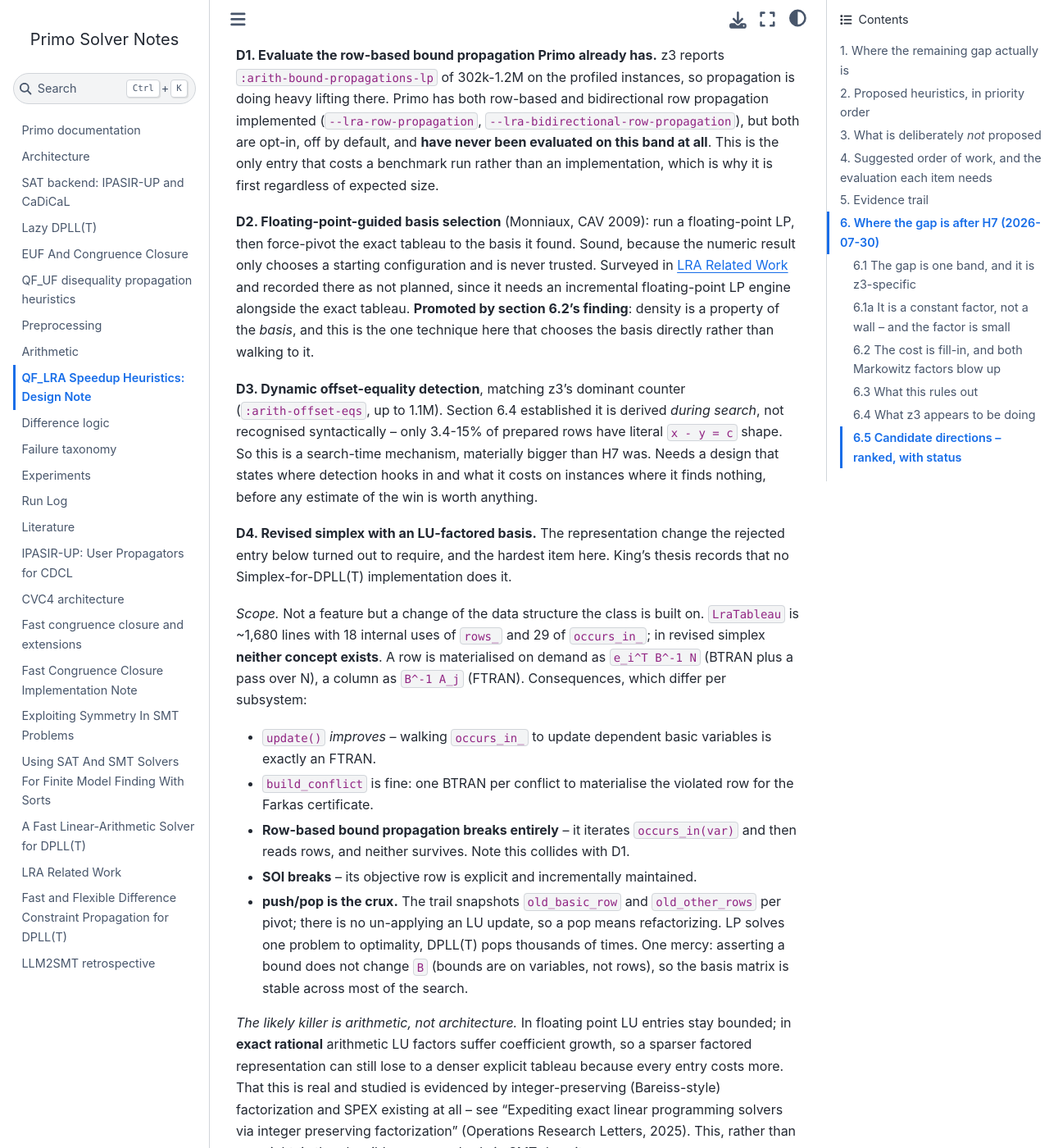
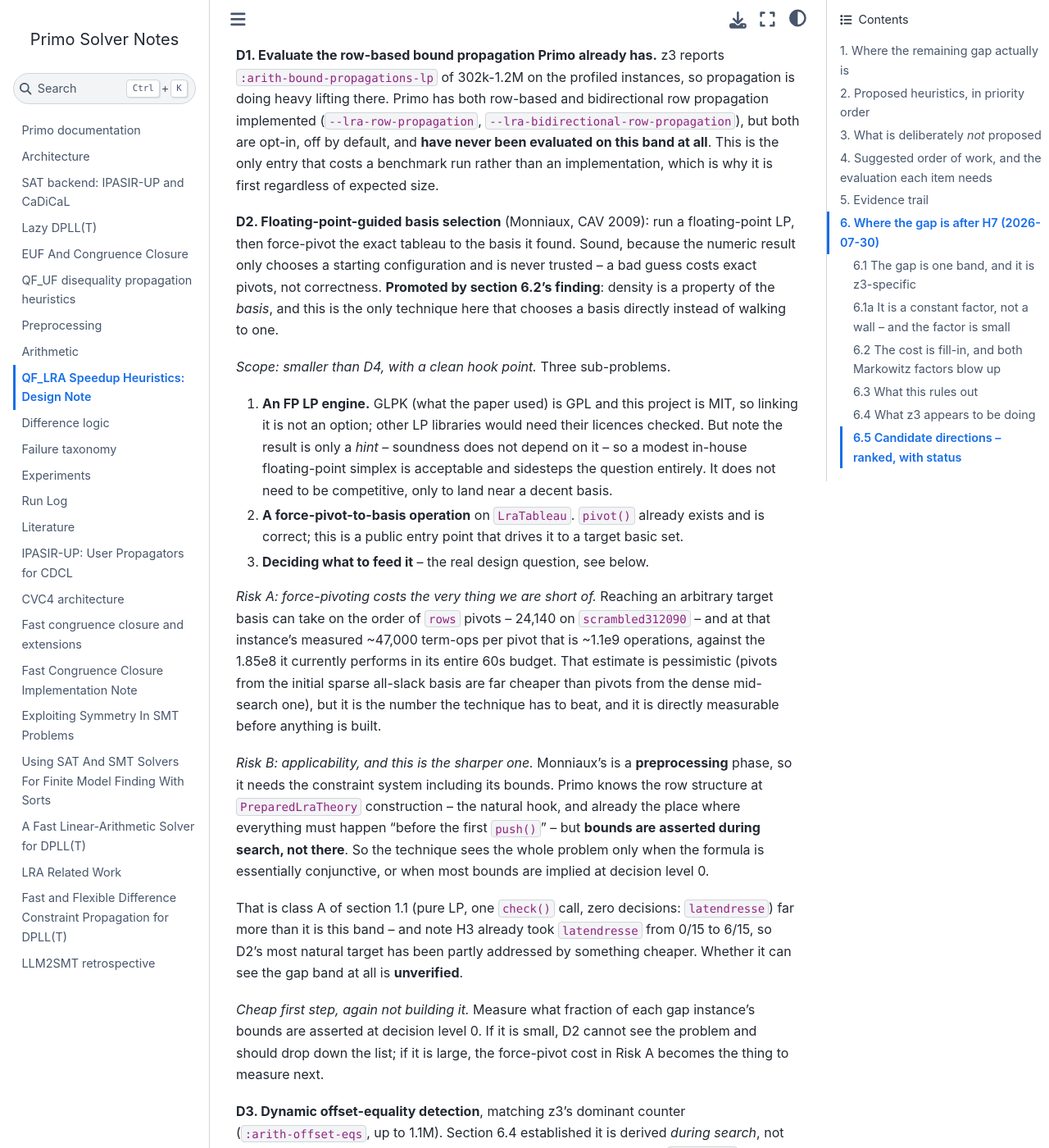
Before and after one commit to primo-solver/primo, a Jupyter Book: the page built from docs/qf-lra-heuristics.md, in a window 1280 px wide and 1400 px high, scrolled down 25146 px. Shown: the whole window at 82% size. Built offline with Jupyter Book 1.0.4 settings and Sphinx 7.4.7 and the Sphinx Book theme 1.1.4, drawn with Linux system fonts in a browser that asks for light colours; some of the changed text lies outside the part shown.

Commit message:
Cost out D2 (Monniaux's floating-point-guided basis selection)
Smaller than D4 and with a clean hook point, but with a sharper
applicability problem that was not visible when it was first listed.

Scope is three pieces: an FP LP engine, a force-pivot-to-basis entry point
on LraTableau, and deciding what constraint system to feed it. The first has
a licensing wrinkle -- GLPK, which the paper used, is GPL and this project is
MIT -- but the FP result is only a hint that soundness does not depend on,
so a modest in-house floating-point simplex is acceptable and sidesteps it.

Two risks, both measurable before building anything. Force-pivoting to a
target basis can take on the order of `rows` pivots, 24,140 on
scrambled312090, which at its measured ~47,000 term-ops per pivot is ~1.1e9
operations against the 1.85e8 it performs in its whole 60s budget -- a
pessimistic bound, but the one to beat. And more sharply: Monniaux's is a
PREPROCESSING phase needing the bounds, while Primo knows row structure at
PreparedLraTheory time but has its bounds asserted during search. That fits
section 1.1's class A (pure conjunctive, zero decisions) far better than this
band -- and H3 already took latendresse, the class A family, from 0/15 to
6/15, so D2's most natural target has been partly addressed by something
cheaper.

Cheap first step recorded: measure what fraction of each gap instance's
bounds are asserted at decision level 0. If small, D2 cannot see the problem.

```diff
--- a/docs/qf-lra-heuristics.md
+++ b/docs/qf-lra-heuristics.md
@@ -985,9 +985,9 @@ whole one.
 | # | direction | expected size | cost | status |
 |---|---|---|---|---|
 | D1 | Evaluate existing row-based bound propagation on this band | unknown | **one benchmark run** | untried |
-| D2 | Floating-point-guided basis selection (Monniaux) | large | large | surveyed, not planned |
+| D2 | Floating-point-guided basis selection (Monniaux) | large | medium | **applicability unverified** |
 | D3 | Dynamic offset-equality detection | largest | largest | designed nowhere |
-| D4 | Revised simplex with an LU-factored basis | unknown | largest | open question |
+| D4 | Revised simplex with an LU-factored basis | unknown | largest | open question; conflicts with D1 |
 | -- | ~~Periodic refactorization~~ | -- | -- | **rejected 2026-07-30** |
 
 **D1. Evaluate the row-based bound propagation Primo already has.** z3 reports
@@ -1002,11 +1002,50 @@ first regardless of expected size.
 **D2. Floating-point-guided basis selection** (Monniaux, CAV 2009): run a
 floating-point LP, then force-pivot the exact tableau to the basis it found.
 Sound, because the numeric result only chooses a starting configuration and is
-never trusted. Surveyed in [](papers/lra-related-work.md) and recorded there as
-not planned, since it needs an incremental floating-point LP engine alongside
-the exact tableau. **Promoted by section 6.2's finding**: density is a property
-of the *basis*, and this is the one technique here that chooses the basis
-directly rather than walking to it.
+never trusted -- a bad guess costs exact pivots, not correctness. **Promoted by
+section 6.2's finding**: density is a property of the *basis*, and this is the
+only technique here that chooses a basis directly instead of walking to one.
+
+*Scope: smaller than D4, with a clean hook point.* Three sub-problems.
+
+1. **An FP LP engine.** GLPK (what the paper used) is GPL and this project is
+   MIT, so linking it is not an option; other LP libraries would need their
+   licences checked. But note the result is only a *hint* -- soundness does not
+   depend on it -- so a modest in-house floating-point simplex is acceptable
+   and sidesteps the question entirely. It does not need to be competitive,
+   only to land near a decent basis.
+2. **A force-pivot-to-basis operation** on `LraTableau`. `pivot()` already
+   exists and is correct; this is a public entry point that drives it to a
+   target basic set.
+3. **Deciding what to feed it** -- the real design question, see below.
+
+*Risk A: force-pivoting costs the very thing we are short of.* Reaching an
+arbitrary target basis can take on the order of `rows` pivots -- 24,140 on
+`scrambled312090` -- and at that instance's measured ~47,000 term-ops per pivot
+that is ~1.1e9 operations, against the 1.85e8 it currently performs in its
+entire 60s budget. That estimate is pessimistic (pivots from the initial sparse
+all-slack basis are far cheaper than pivots from the dense mid-search one), but
+it is the number the technique has to beat, and it is directly measurable
+before anything is built.
+
+*Risk B: applicability, and this is the sharper one.* Monniaux's is a
+**preprocessing** phase, so it needs the constraint system including its
+bounds. Primo knows the row structure at `PreparedLraTheory` construction --
+the natural hook, and already the place where everything must happen "before
+the first `push()`" -- but **bounds are asserted during search, not there**. So
+the technique sees the whole problem only when the formula is essentially
+conjunctive, or when most bounds are implied at decision level 0.
+
+That is class A of section 1.1 (pure LP, one `check()` call, zero decisions:
+`latendresse`) far more than it is this band -- and note H3 already took
+`latendresse` from 0/15 to 6/15, so D2's most natural target has been partly
+addressed by something cheaper. Whether it can see the gap band at all is
+**unverified**.
+
+*Cheap first step, again not building it.* Measure what fraction of each gap
+instance's bounds are asserted at decision level 0. If it is small, D2 cannot
+see the problem and should drop down the list; if it is large, the force-pivot
+cost in Risk A becomes the thing to measure next.
 
 **D3. Dynamic offset-equality detection**, matching z3's dominant counter
 (`:arith-offset-eqs`, up to 1.1M). Section 6.4 established it is derived
```
